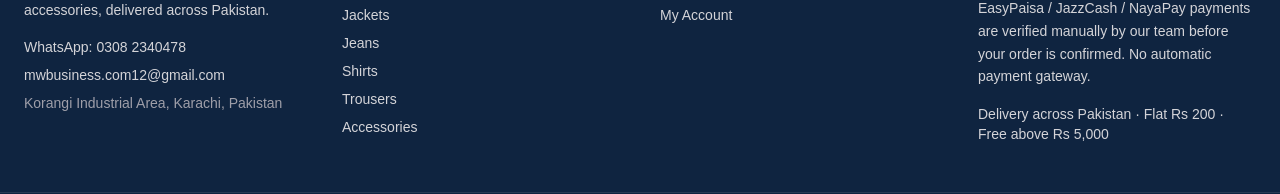
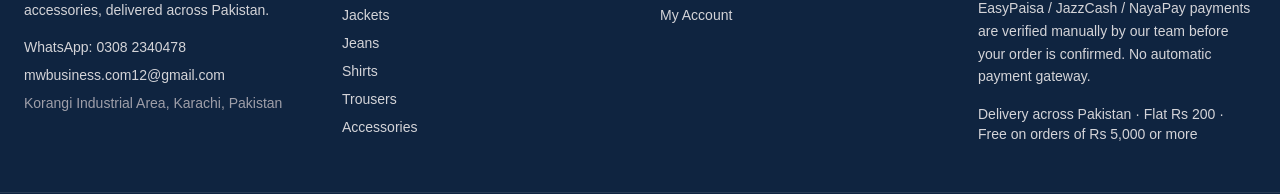
Before and after one commit to waseemakram16120-source/mohsin-futuretech, a Next.js app: page /login in a window 1280 px wide. Shown: the part 974-1168 px from the top of the page. Built offline with nearby package versions, Linux system fonts and the light colour scheme; no server answers; the database is empty.

Commit message:
Consistent free-delivery wording everywhere: 'or more' instead of 'above'

```diff
--- a/src/app/page.tsx
+++ b/src/app/page.tsx
@@ -78,7 +78,7 @@ export default async function Home() {
           {[
             { title: "Cash on Delivery", text: "Pay when it arrives" },
             { title: "EasyPaisa, JazzCash & NayaPay", text: "Manual verification" },
-            { title: "Delivery Across Pakistan", text: "Flat Rs 200 · Free above Rs 5,000" },
+            { title: "Delivery Across Pakistan", text: "Flat Rs 200 · Free on orders of Rs 5,000 or more" },
             { title: "Quality Checked", text: "Every item inspected" },
           ].map((item) => (
             <div key={item.title}>
--- a/src/components/SiteFooter.tsx
+++ b/src/components/SiteFooter.tsx
@@ -120,7 +120,7 @@ export default function SiteFooter({
           </p>
           <p className="mt-4 text-sm">
             Delivery across Pakistan · Flat {formatPKR(DELIVERY_CHARGES_FLAT)}{" "}
-            · Free above {formatPKR(FREE_DELIVERY_THRESHOLD)}
+            · Free on orders of {formatPKR(FREE_DELIVERY_THRESHOLD)} or more
           </p>
         </div>
       </div>
```
